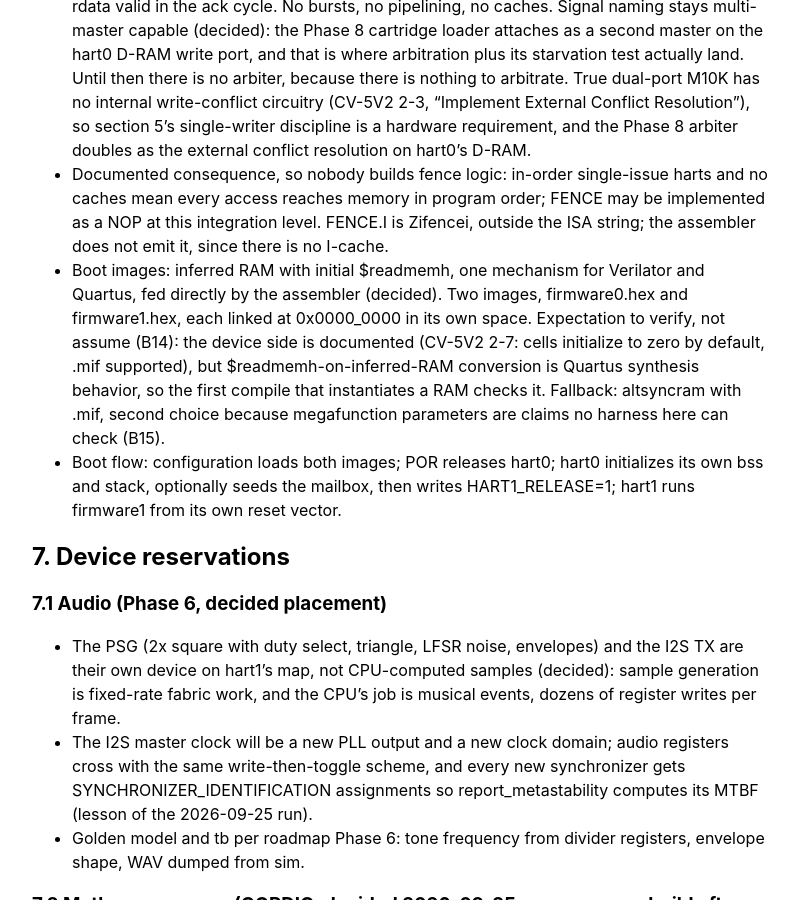
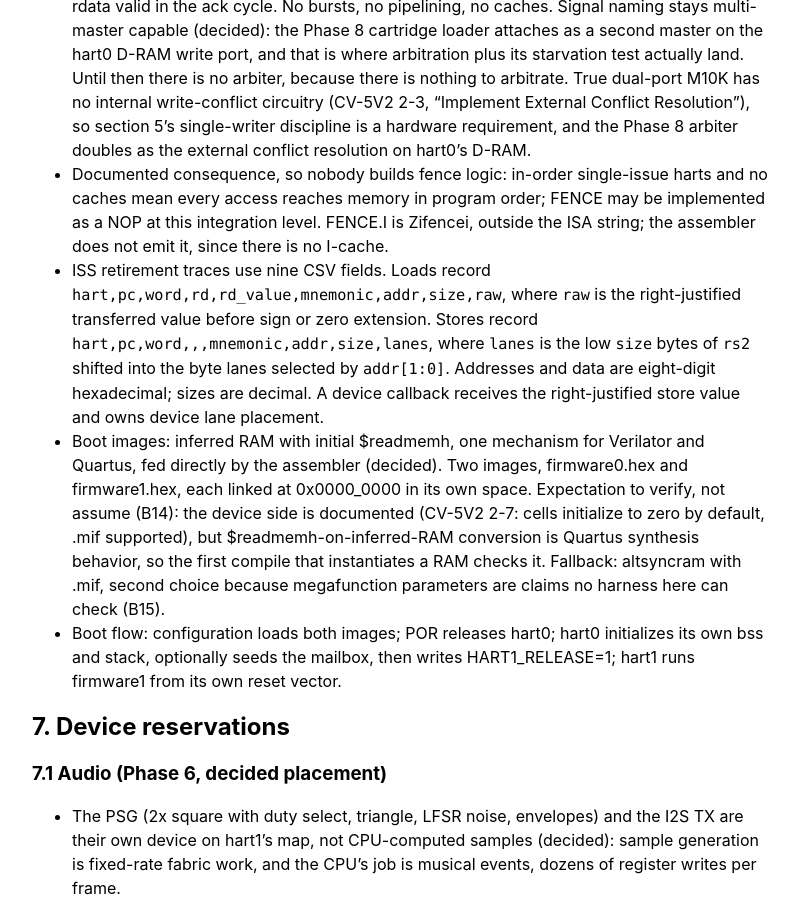
Before and after one commit to avolk201/procedural-gfx-asic, a Jekyll site: the page built from docs/cpu-contract.md, in a window 1280 px wide and 900 px high, scrolled down 3175 px. Shown: the whole window, without its empty margins (240-1038 px from the left). Built offline with Jekyll 4.4.1, drawn with Linux system fonts in a browser that asks for light colours; our own code applies the rules of GitHub Pages for plain Markdown files.

Commit message:
docs(cpu): define ISS memory trace contract

```diff
--- a/docs/cpu-contract.md
+++ b/docs/cpu-contract.md
@@ -134,6 +134,14 @@ it is defined.
   program order; FENCE may be implemented as a NOP at this integration
   level. FENCE.I is Zifencei, outside the ISA string; the assembler does
   not emit it, since there is no I-cache.
+- ISS retirement traces use nine CSV fields. Loads record
+  `hart,pc,word,rd,rd_value,mnemonic,addr,size,raw`, where `raw` is the
+  right-justified transferred value before sign or zero extension. Stores
+  record `hart,pc,word,,,mnemonic,addr,size,lanes`, where `lanes` is the low
+  `size` bytes of `rs2` shifted into the byte lanes selected by `addr[1:0]`.
+  Addresses and data are eight-digit hexadecimal; sizes are decimal. A
+  device callback receives the right-justified store value and owns device
+  lane placement.
 - Boot images: inferred RAM with initial $readmemh, one mechanism for
   Verilator and Quartus, fed directly by the assembler (decided). Two
   images, firmware0.hex and firmware1.hex, each linked at 0x0000_0000 in its
```
